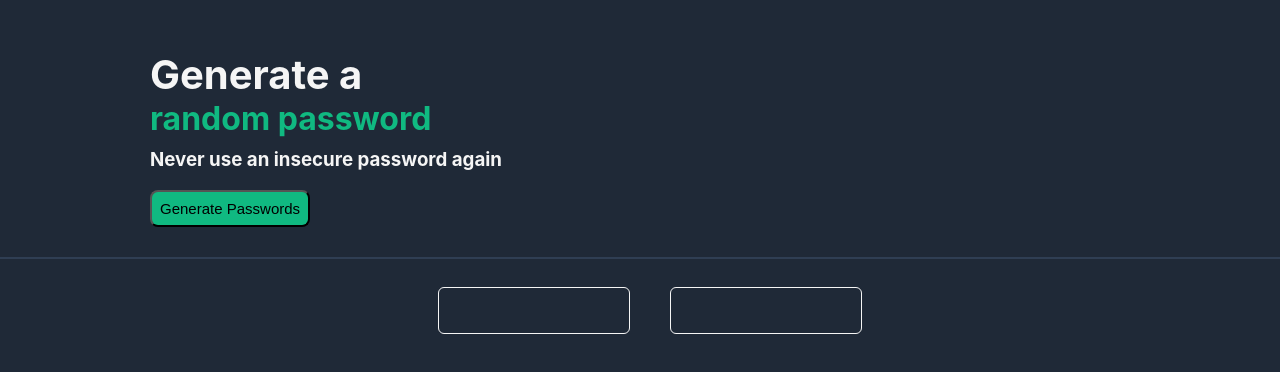
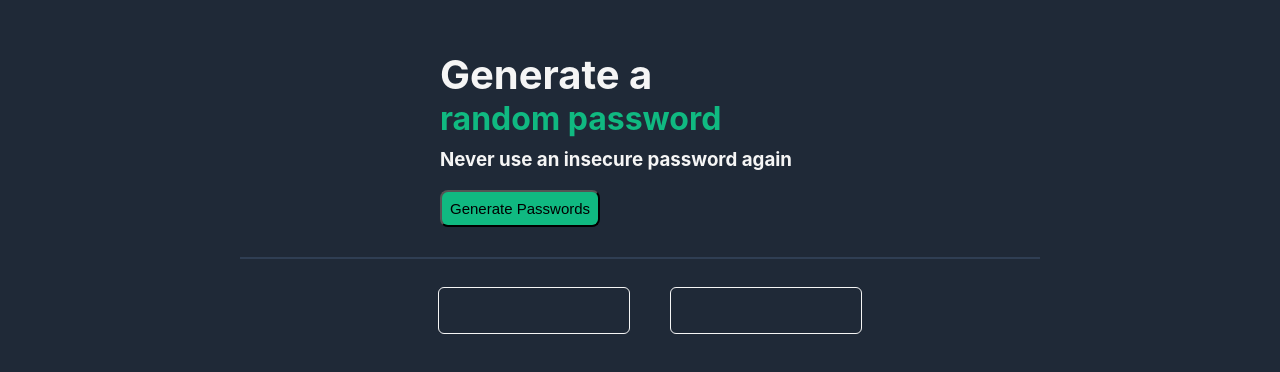
Before and after one commit to netshiombozwothe/Password-Generator, a website built with Vite: page index.html in a window 1280 px wide. Built offline with nearby package versions, Linux system fonts and the light colour scheme.

Commit message:
update index.css

```diff
--- a/index.css
+++ b/index.css
@@ -1,15 +1,17 @@
 body {
-    margin: 0;
     background:#1F2937;
-    width:100%;
+    width:800px;
     font-family:inter,sans-serif;
     display: block;
+    text-align:start;
+    align-items: center;
+    margin: auto;
 }
 .app-el{
-    margin:50px 100px 10px 150px;
-}
-.title,.displayPassword{
-    margin-left: 100px;
+    margin-left: 200px;
+    margin-right: 100px;
+    margin-top: 50px;
+
 }
 .title1{
     color:whitesmoke;
@@ -29,7 +31,7 @@ body {
 #generate-el{
     text-align: center;
     padding:8px;
-    margin-left:150px ;
+    margin-left:200px ;
     margin-right:150px;
     background:#10B981;
     font-family: karla ,sans-serif;
```
